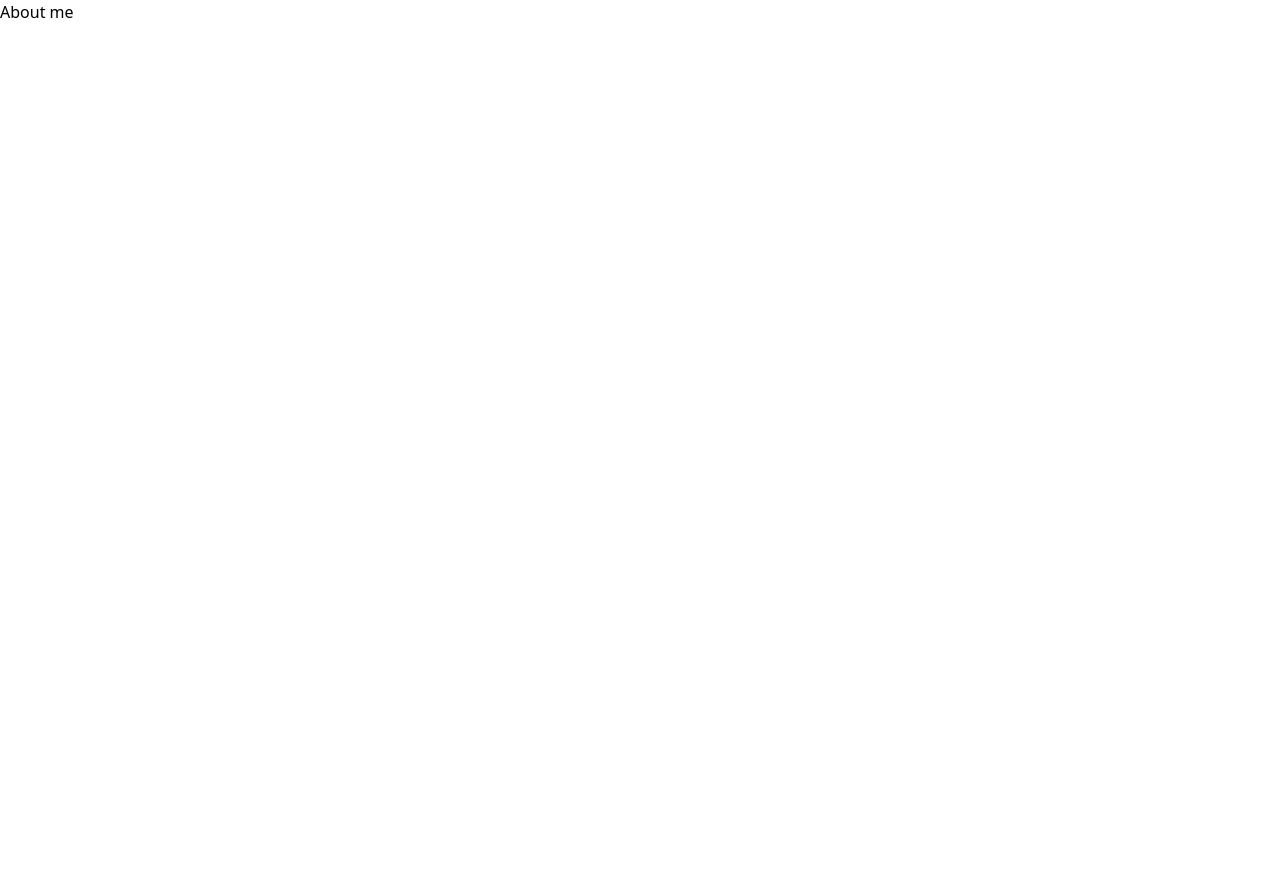
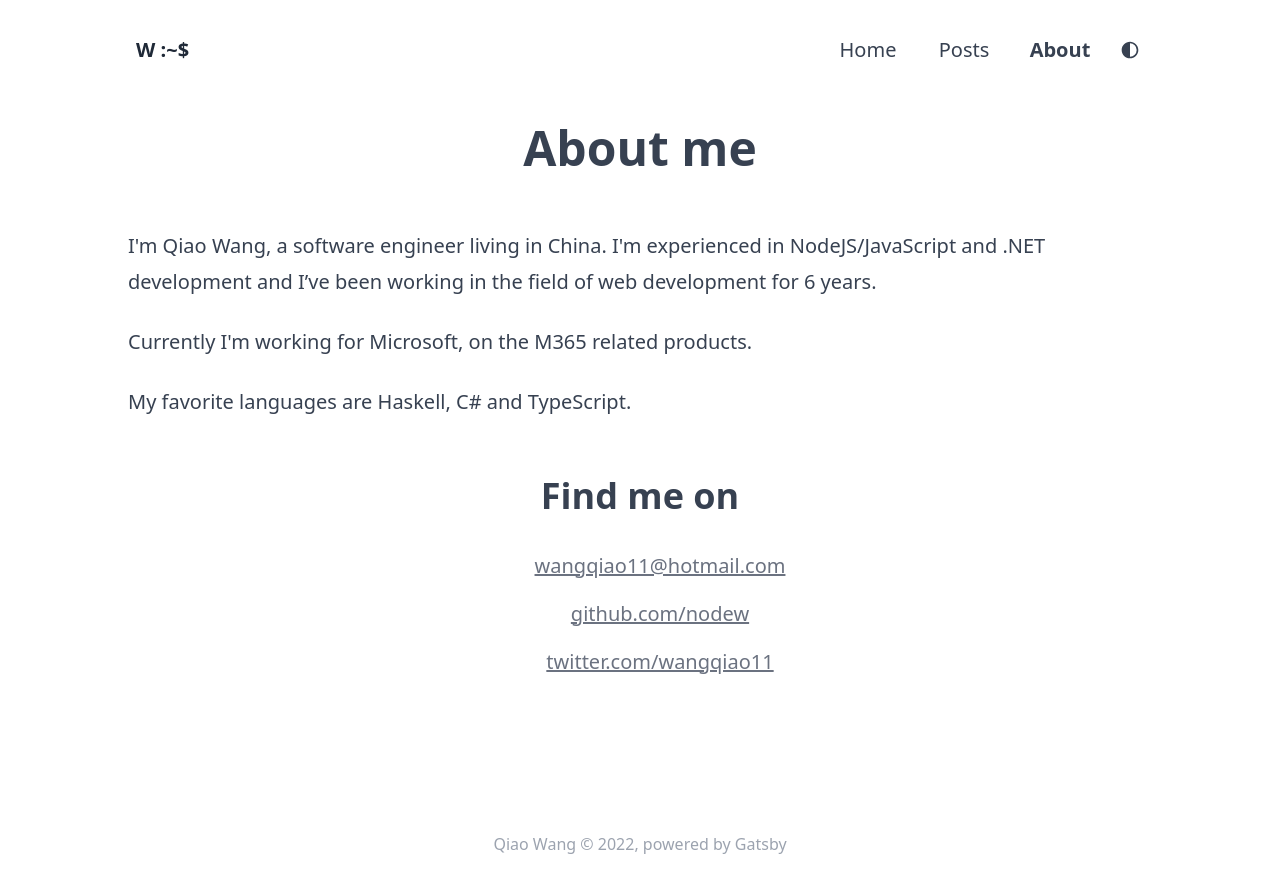
Before and after one commit to nodew/blog, a Gatsby site: page /about in a window 1280 px wide. Before the commit the page ends 800 px from the top, so only its background shows below. Built offline with nearby package versions, Linux system fonts and the light colour scheme; Gatsby itself is replaced by a stand-in of ours; some packages are replaced by stand-ins of ours.

Commit message:
Add about Page

```diff
--- a/gatsby-config.ts
+++ b/gatsby-config.ts
@@ -3,6 +3,7 @@ import type { GatsbyConfig } from "gatsby";
 const config: GatsbyConfig = {
     siteMetadata: {
         siteUrl: `https://wangqiao.me`,
+        title: "Qiao Wang",
         author: {
             name: "Qiao Wang",
             bio: "谁非过客，花是主人",
--- a/gatsby/createSchemaCustomization.ts
+++ b/gatsby/createSchemaCustomization.ts
@@ -5,6 +5,7 @@ export const createSchemaCustomization = ({ actions }) => {
         type SiteSiteMetadata {
             author: Author
             siteUrl: String
+            title: String
             social: Social
         }
 
@@ -21,7 +22,7 @@ export const createSchemaCustomization = ({ actions }) => {
 
         type Frontmatter {
             title: String
-            description: String
+            excerpt: String
             date: Date @dateformat
             slug: String
             tags: [String]
--- a/posts/000-start-raspberrypi-without-screen/index.mdx
+++ b/posts/000-start-raspberrypi-without-screen/index.mdx
@@ -9,7 +9,7 @@ keywords:
   - Raspberry Pi
   - Wi-Fi
   - TTL
-description: "最近倒腾东西，翻出了几年前入手的一个 raspberry pi 2 代 b+ 的板子，上面都蒙了一层灰，开机后发现还能用。发挥环保主义的精神，废物再利用起来。本文主要讲笔者怎么在没有显示器、不借助网线直连的情况下通过 Wi-Fi 连接以及通过串口连接的方式来连接到树莓派的，记录下来一是方便日后折腾，二来是希望能帮助遇到过同样问题的朋友。"
+excerpt: "最近倒腾东西，翻出了几年前入手的一个 raspberry pi 2 代 b+ 的板子，上面都蒙了一层灰，开机后发现还能用。发挥环保主义的精神，废物再利用起来。本文主要讲笔者怎么在没有显示器、不借助网线直连的情况下通过 Wi-Fi 连接以及通过串口连接的方式来连接到树莓派的，记录下来一是方便日后折腾，二来是希望能帮助遇到过同样问题的朋友。"
 ---
 
 最近倒腾东西，翻出了几年前入手的一个 raspberry pi 2 代 b+ 的板子，上面都蒙了一层灰，开机后发现还能用。发挥环保主义的精神，废物再利用起来。但是现在遇到的问题是：一、手边上没有显示器，二、网上经常检索到的另一种方法是通过网线直连，共享pc的网络给树莓派，然后再通过 ssh 登录树莓派，这种方法的问题在于我一台 mac，一台 surface 都没有网线的端口，又不想专门为这个再买一个适配器。
--- a/posts/001-lazy-list-with-generator-and-iterator/index.mdx
+++ b/posts/001-lazy-list-with-generator-and-iterator/index.mdx
@@ -11,7 +11,7 @@ keywords:
   - Lazy List
   - Generator
   - Iterator
-description: "在编程深入到一定领域的时候，惰性求值 (Lazy evaluation) 是绕不开的一部分。在现实中，有各种需求需要我们应对，为了防止可能的溢出情况，我们往往要凭借经验预先去定义一个上界或者下届，在绝大多数情况下，我们的操作是预先开辟大块内存以备不时之需，形成有意而为之的资源浪费。这种时候，引入惰性列表，或者惰性求值策略，可以在特定情况下帮我们节省资源开销，简化我们的复杂代码。本文主要讲述如何通过 ES6 的新特性 - Generator 和 Iterator，实现惰性列表功能。"
+excerpt: "在编程深入到一定领域的时候，惰性求值 (Lazy evaluation) 是绕不开的一部分。在现实中，有各种需求需要我们应对，为了防止可能的溢出情况，我们往往要凭借经验预先去定义一个上界或者下届，在绝大多数情况下，我们的操作是预先开辟大块内存以备不时之需，形成有意而为之的资源浪费。这种时候，引入惰性列表，或者惰性求值策略，可以在特定情况下帮我们节省资源开销，简化我们的复杂代码。本文主要讲述如何通过 ES6 的新特性 - Generator 和 Iterator，实现惰性列表功能。"
 ---
 
 ## 初识 Lazy List
--- a/posts/002-crawling-stock-data-in-fsharp/index.mdx
+++ b/posts/002-crawling-stock-data-in-fsharp/index.mdx
@@ -9,7 +9,7 @@ keywords:
   - fsharp
   - console application
   - stock crawler
-description: "作为一根韭菜，很重要的当然是盯盘，这时候你是要在上班的时候掏出手机看还是打开网页看？作为一根合格的韭菜，答案当然是用命令行了！够低调，同时内容又高度定制化。而作为一根在 .NET 的生态里讨饭吃的韭菜，我首选的工具是 F#。
+excerpt: "作为一根韭菜，很重要的当然是盯盘，这时候你是要在上班的时候掏出手机看还是打开网页看？作为一根合格的韭菜，答案当然是用命令行了！够低调，同时内容又高度定制化。而作为一根在 .NET 的生态里讨饭吃的韭菜，我首选的工具是 F#。
 "
 ---
 
--- a/src/components/Footer.tsx
+++ b/src/components/Footer.tsx
@@ -23,7 +23,7 @@ export const Footer = () => {
         <footer className="text-base mt-32 text-gray-400 dark:text-gray-600">
             <div className="max-w-5xl text-center m-auto">
                 <p>
-                    {name} © {year}, built with
+                    {name} © {year}, powered by
                     {` `}
                     <a href="https://www.gatsbyjs.com">Gatsby</a>
                 </p>
--- a/src/components/Header.tsx
+++ b/src/components/Header.tsx
@@ -1,16 +1,61 @@
 import { Link } from "gatsby";
-import React from "react";
+import React, { useContext } from "react";
+import { ThemeContext } from "./ThemeProvider";
 
-export const Header = () => {
+export interface HeaderProps {
+    activeNavItem?: string;
+}
+
+export const Header = ({
+    activeNavItem = ""
+} : HeaderProps) => {
+    const { theme, setTheme } = useContext(ThemeContext);
+
+    const icon = theme === "light" ? "/images/moon.svg" : "/images/sunny.svg";
+
+    const handleThemeChange = () => {
+        setTheme!(theme === "light" ? "dark" : "light");
+    };
+
     return (
-        <header>
-            <nav>
-                <ul className="flex items-center space-x-4">
-                    <li><Link to="/">Home</Link></li>
-                    <li><Link to="/posts">Posts</Link></li>
-                    <li><Link to="/about">About me</Link></li>
-                </ul>
-            </nav>
+        <header className="text-base mb-14">
+            <div className="max-w-5xl flex flex-col lg:flex-row items-center text-center lg:text-left m-auto">
+                <div className="leading-none flex flex-grow items-center">
+                    <div className="block relative typewriter px-2 py-1 font-bold text-xl text-gray-800 dark:text-gray-100">
+                        W :~$
+                    </div>
+                </div>
+                <div className="flex flex-row items-center">
+                    <nav className="select-none mt-4 lg:mt-0">
+                        <ul className="text-xl text-gray-700 dark:text-gray-200 flex">
+                            <li className={`w-24 text-center ${activeNavItem === "home" ? "font-bold" : ""}`}>
+                                <Link to="/">Home</Link>
+                            </li>
+                            <li className={`w-24 text-center ${activeNavItem === "posts" ? "font-bold" : ""}`}>
+                                <Link to="/posts">Posts</Link>
+                            </li>
+                            <li className={`w-24 text-center ${activeNavItem === "about" ? "font-bold" : ""}`}>
+                                <Link to="/about">About</Link>
+                            </li>
+                        </ul>
+                    </nav>
+                    <div
+                        className="mx-3 select-none mt-4 lg:mt-0 cursor-pointer"
+                        onClick={handleThemeChange}
+                        title="Toggle theme"
+                    >
+                        <svg
+                            width="20"
+                            height="20"
+                            fill="currentColor"
+                            viewBox="0 0 24 24"
+                            xmlns="http://www.w3.org/2000/svg"
+                        >
+                            <path d="M12 22c5.523 0 10-4.477 10-10S17.523 2 12 2 2 6.477 2 12s4.477 10 10 10Zm0-2V4a8 8 0 1 1 0 16Z" />
+                        </svg>
+                    </div>
+                </div>
+            </div>
         </header>
     );
-}
+};
--- a/src/components/Layout.tsx
+++ b/src/components/Layout.tsx
@@ -3,23 +3,29 @@ import { Link } from "gatsby";
 
 import { Header } from "./Header";
 import { Footer } from "./Footer";
+import { ThemeProvider } from "./ThemeProvider";
 
 export interface LayoutProps {
     children: React.ReactNode;
+    activeNavItem?: string;
 }
 
 declare var __PATH_PREFIX__: string;
 
-export const Layout = ({ children }: LayoutProps) => {
+export const Layout = ({ children, activeNavItem }: LayoutProps) => {
     const rootPath = `${__PATH_PREFIX__}/`;
     const isRootPath = location.pathname === rootPath;
 
     return (
-        <div data-is-root-path={isRootPath}>
-            <Header />
-            {children}
-            <Footer />
-        </div>
+        <ThemeProvider>
+            <div data-is-root-path={isRootPath} className="bg-white dark:bg-dark dark:antialiased text-base text-gray-700 dark:text-gray-200 p-8 min-h-screen flex flex-col" >
+                <Header activeNavItem={activeNavItem} />
+                <div className="flex-1">
+                    {children}
+                </div>
+                <Footer />
+            </div>
+        </ThemeProvider>
     );
 };
 
--- a/src/components/Meta.tsx
+++ b/src/components/Meta.tsx
@@ -16,7 +16,8 @@ export const Meta = ({
     description = "",
     lang = "en",
     extras = [],
-    type = "website"
+    type = "website",
+    image = ""
 }: MetaProps) => {
     const { site } = useStaticQuery<GatsbyTypes.SiteMetaQuery>(
         graphql`
@@ -62,6 +63,10 @@ export const Meta = ({
                     content: type,
                 },
                 {
+                    property: `og:image`,
+                    content: image,
+                },
+                {
                     name: `twitter:card`,
                     content: `summary`,
                 },
--- /dev/null
+++ b/src/components/ThemeProvider.tsx
@@ -0,0 +1,56 @@
+import React, { FC } from "react";
+
+const THEME_KEY = "theme";
+
+export const getInitialTheme = (): string => {
+    if (typeof window !== "undefined" && window.localStorage) {
+        const storedTheme = window.localStorage.getItem(THEME_KEY);
+        if (typeof storedTheme === "string") {
+            return storedTheme;
+        }
+
+        const userMedia = window.matchMedia("(prefers-color-scheme: dark)");
+        if (userMedia.matches) {
+            return "dark";
+        }
+    }
+
+    return "light";
+};
+
+type ThemeContextProps = {
+    theme: string;
+    setTheme: React.Dispatch<React.SetStateAction<string>>;
+};
+
+export const ThemeContext = React.createContext<Partial<ThemeContextProps>>({});
+
+type ThemeProviderProps = {
+    children: React.ReactNode;
+};
+
+export const ThemeProvider: FC<ThemeProviderProps> = (
+    props: ThemeProviderProps
+) => {
+    const [theme, setTheme] = React.useState(getInitialTheme);
+
+    const rawSetTheme = (rawTheme: string) => {
+        const root = window.document.documentElement;
+        const isDark = rawTheme === "dark";
+
+        root.classList.remove(isDark ? "light" : "dark");
+        root.classList.add(rawTheme);
+
+        localStorage.setItem(THEME_KEY, rawTheme);
+    };
+
+    React.useEffect(() => {
+        rawSetTheme(theme);
+    }, [theme]);
+
+    return (
+        <ThemeContext.Provider value={{ theme, setTheme }}>
+            {props.children}
+        </ThemeContext.Provider>
+    );
+};
--- a/src/pages/404.tsx
+++ b/src/pages/404.tsx
@@ -1,9 +1,11 @@
 import React from "react";
+
+import Layout from "../components/Layout";
 
 export default () => {
     return (
-        <div>
+        <Layout>
             <h1>Page not found</h1>
-        </div>
+        </Layout>
     );
 }
--- a/src/pages/about.tsx
+++ b/src/pages/about.tsx
@@ -1,9 +1,63 @@
+import { graphql } from "gatsby";
 import React from "react";
 
-export default () => {
+import Layout from "../components/Layout";
+import { Meta } from "../components/Meta";
+
+interface AboutPageProps {
+    data: GatsbyTypes.AboutPageQuery;
+}
+
+export default ({ data }: AboutPageProps) => {
+    const githubUrl = `github.com/${data.site?.siteMetadata?.social?.github}`;
+    const twitterUrl = `twitter.com/${data.site?.siteMetadata?.social?.twitter}`;
+    const email = data.site?.siteMetadata?.author?.email;
+
     return (
-        <div>
-            <h1>About me</h1>
-        </div>
+        <Layout activeNavItem="about">
+            <div className="max-w-5xl mx-auto">
+                <Meta title="About me" />
+                <h1 className="text-5xl font-bold block text-center mb-14">About me</h1>
+                <div className="prose xl:prose-xl dark:prose-dark dark:xl:prose-dark-xl max-w-none">
+                    <p>
+                        I'm Qiao Wang, a software engineer living in China. I'm experienced in NodeJS/JavaScript and .NET development and I’ve been working in the field of web development for 6 years.
+                    </p>
+
+                    <p>
+                        Currently I'm working for Microsoft, on the M365 related products.
+                    </p>
+
+                    <p>
+                        My favorite languages are Haskell, C# and TypeScript.
+                    </p>
+
+                    <h2 className="text-center">Find me on</h2>
+                    <div>
+                        <ul className="text-center list-none">
+                            <li><a href={`mailto:${email}`}>{email}</a></li>
+                            <li><a href={`https://${githubUrl}`}>{githubUrl}</a></li>
+                            <li><a href={`https://${twitterUrl}`}>{twitterUrl}</a></li>
+                        </ul>
+                    </div>
+                </div>
+            </div>
+        </Layout>
     );
 }
+
+export const query = graphql`
+    query AboutPage {
+        site {
+            siteMetadata {
+                author {
+                    name
+                    email
+                }
+                social {
+                    github
+                    twitter
+                }
+            }
+        }
+    }
+`;
--- a/src/pages/index.tsx
+++ b/src/pages/index.tsx
@@ -1,11 +1,12 @@
 import React from "react";
 
 import { Layout } from "../components/Layout";
+import { Meta } from "../components/Meta";
 
 export default () => {
     return (
-        <Layout>
-
+        <Layout activeNavItem="home">
+            <Meta title="Home" />
         </Layout>
     );
 }
--- a/src/pages/posts.tsx
+++ b/src/pages/posts.tsx
@@ -1,9 +1,12 @@
 import React from "react";
+
+import Layout from "../components/Layout";
+import { Meta } from "../components/Meta";
 
 export default () => {
     return (
-        <div>
-            <h1>Hello World</h1>
-        </div>
+        <Layout activeNavItem="posts">
+            <Meta title="Posts" />
+        </Layout>
     );
 }
--- a/src/pages/projects.tsx
+++ b/src/pages/projects.tsx
@@ -1,9 +1,11 @@
 import React from "react";
+
+import Layout from "../components/Layout";
 
 export default () => {
     return (
-        <div>
+        <Layout activeNavItem="projects">
             <h1>Hello World</h1>
-        </div>
+        </Layout>
     );
 }
--- a/src/pages/tags.tsx
+++ b/src/pages/tags.tsx
@@ -1,9 +1,11 @@
 import React from "react";
+
+import Layout from "../components/Layout";
 
 export default () => {
     return (
-        <div>
+        <Layout>
             <h1>Hello World</h1>
-        </div>
+        </Layout>
     );
 }
--- a/tailwind.config.js
+++ b/tailwind.config.js
@@ -1,10 +1,122 @@
 module.exports = {
+    darkMode: "class",
     content: [
         "./src/pages/**/*.{js,jsx,ts,tsx}",
         "./src/components/**/*.{js,jsx,ts,tsx}",
     ],
     theme: {
-        extend: {},
+        extend: {
+            colors: {
+                dark: "#04060b",
+            },
+            typography: (theme) => ({
+                DEFAULT: {
+                    css: {
+                        color: theme('colors.gray.700'),
+                        strong: theme('colors.gray.700'),
+                        code: {
+                            'font-family': 'zeitung-mono, monospace',
+                        },
+                        blockquote: {
+                            color: theme('colors.gray.400'),
+                            'border-left-color': theme('colors.gray.400'),
+                        },
+                        thead: {
+                            th: {
+                                color: theme('colors.gray.700'),
+                            },
+                        },
+                        tr: {
+                            'border-bottom-color': theme('colors.gray.200'),
+                            'text-align': 'center',
+                        },
+                        h1: {
+                            color: theme('colors.gray.700'),
+                        },
+                        h2: {
+                            color: theme('colors.gray.700'),
+                        },
+                        h3: {
+                            color: theme('colors.gray.700'),
+                        },
+                        h4: {
+                            color: theme('colors.gray.700'),
+                        },
+                        h5: {
+                            color: theme('colors.gray.700'),
+                        },
+                        h6: {
+                            color: theme('colors.gray.700'),
+                        },
+                        a: {
+                            color: theme('colors.gray.500'),
+                            '&:hover': {
+                                color: theme('colors.gray.600'),
+                            },
+                        },
+                        pre: {
+                            'margin': '0',
+                            'padding': '0',
+                        },
+                    },
+                },
+
+                dark: {
+                    css: {
+                        color: theme('colors.gray.400'),
+                        strong: theme('colors.gray.400'),
+                        code: {
+                            'font-family': 'zeitung-mono, monospace',
+                            color: theme('colors.gray.300'),
+                        },
+                        blockquote: {
+                            color: theme('colors.gray.700'),
+                            'border-left-color': theme('colors.gray.700'),
+                        },
+                        thead: {
+                            th: {
+                                color: theme('colors.gray.400'),
+                            },
+                        },
+                        tr: {
+                            'border-bottom-color': theme('colors.gray.700'),
+                            'text-align': 'center',
+                        },
+                        h1: {
+                            color: theme('colors.gray.300'),
+                        },
+                        h2: {
+                            color: theme('colors.gray.300'),
+                        },
+                        h3: {
+                            color: theme('colors.gray.300'),
+                        },
+                        h4: {
+                            color: theme('colors.gray.300'),
+                        },
+                        h5: {
+                            color: theme('colors.gray.300'),
+                        },
+                        h6: {
+                            color: theme('colors.gray.300'),
+                        },
+                        a: {
+                            color: theme('colors.gray.300'),
+                            '&:hover': {
+                                color: theme('colors.gray.200'),
+                            },
+                        },
+                        img: {
+                            'opacity': '0.9',
+                        },
+                        pre: {
+                            'margin': '0',
+                            'padding': '0',
+                        },
+                    },
+                },
+            }),
+        },
     },
-    plugins: [require('@tailwindcss/typography')],
+    plugins: [require("@tailwindcss/typography")],
 };
```
Also changed, not shown: 1 other file.
